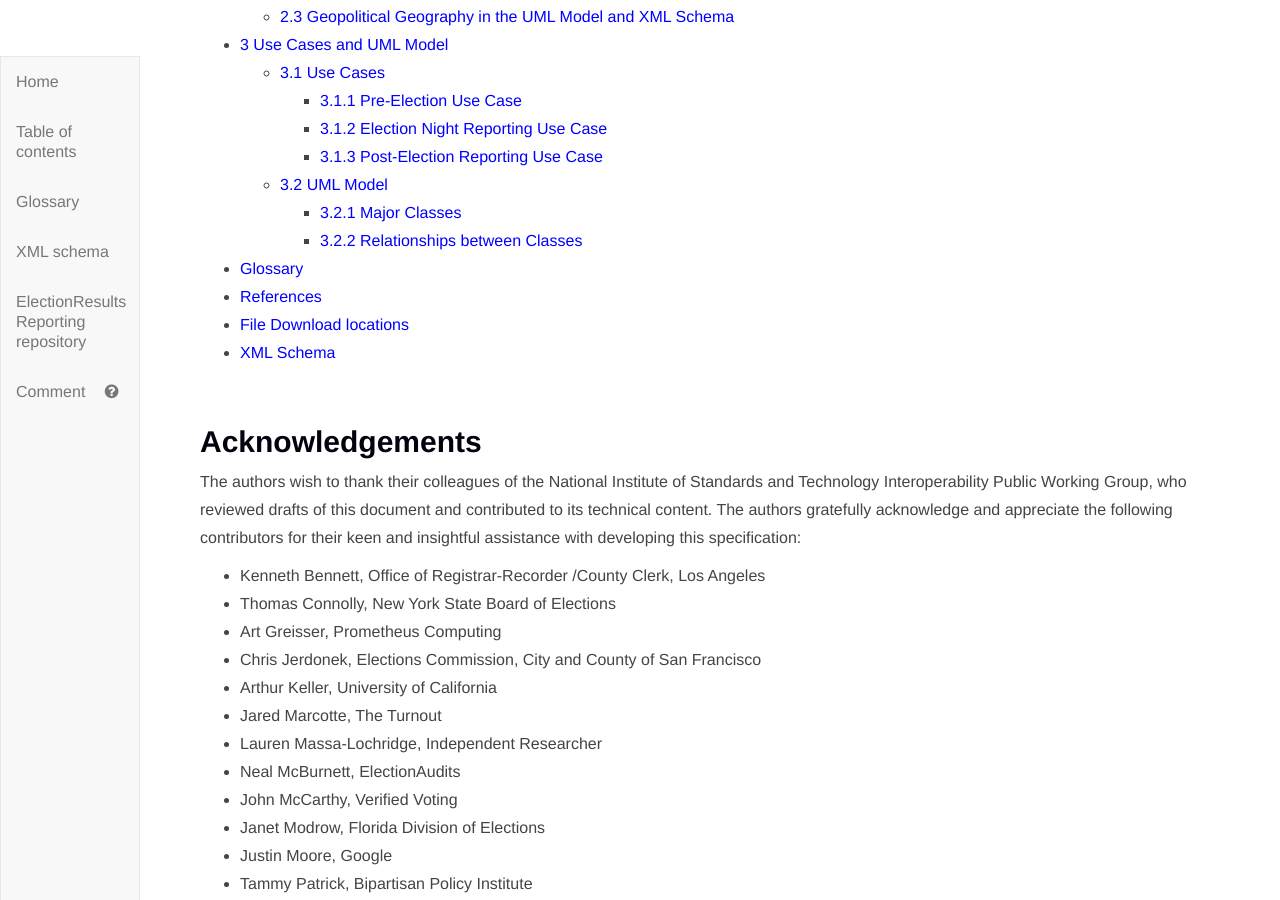
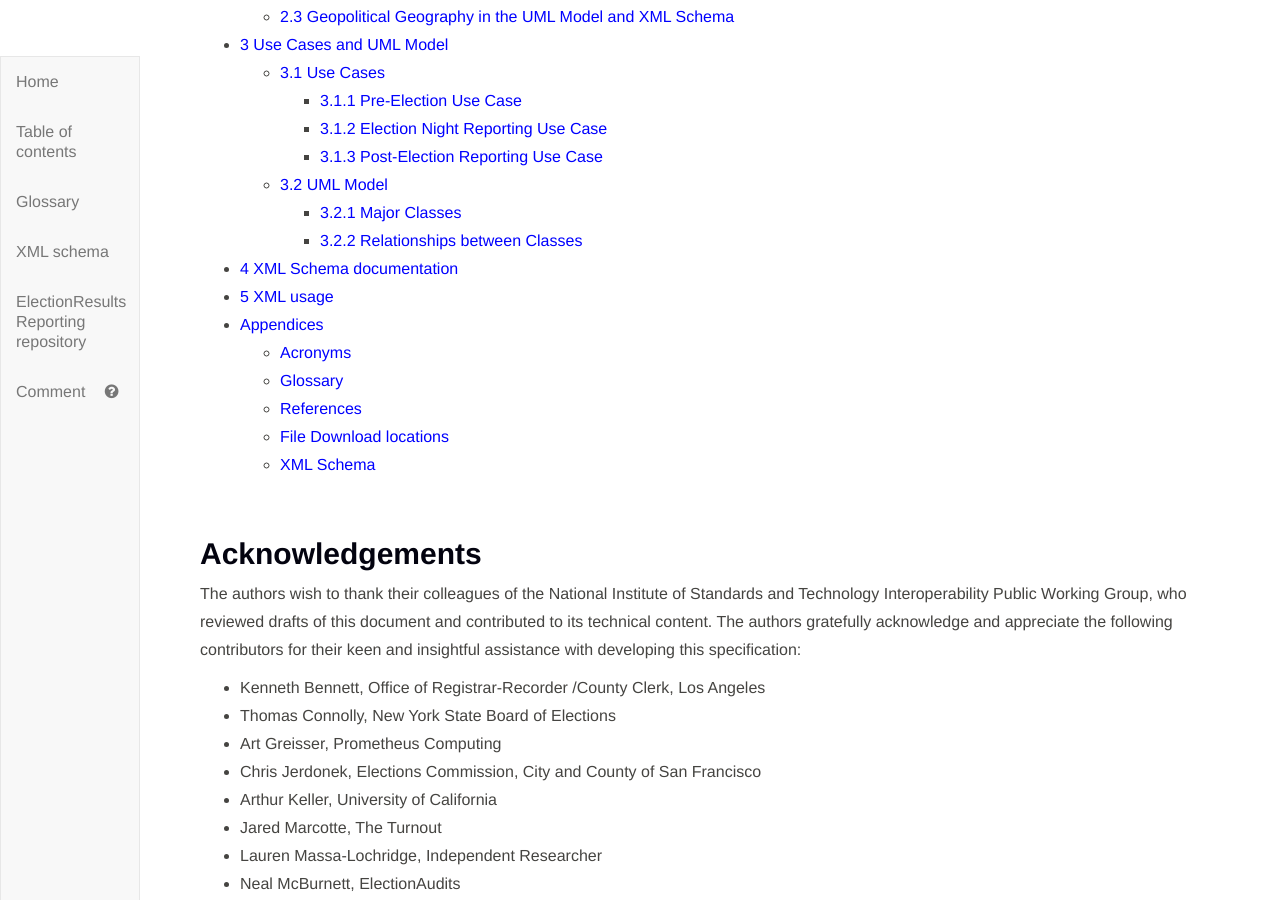
Before and after one commit to usnistgov/ElectionResultsReporting, a Jekyll site: the page built from index.md, in a window 1280 px wide and 900 px high, scrolled down 1772 px. Built offline with Jekyll 4.4.1, drawn with Linux system fonts in a browser that asks for light colours; our own code applies the rules of GitHub Pages for plain Markdown files; some of the changed text lies outside the part shown.

Commit message:
added text

```diff
--- a/index.md
+++ b/index.md
@@ -73,10 +73,14 @@ Ballot; common data format; contest; district; election results; jurisdiction; o
 	- [3.2	UML Model](#32-uml-model)
 		- [3.2.1	Major Classes](#321-major-classes)
 		- [3.2.2	Relationships between Classes](#322-relationships-between-classes)
-- [Glossary](#glossary)
-- [References](#references)
-- [File Download locations](#file-download-locations)
-- [XML Schema](#xml-schema)
+- [4 XML Schema documentation](#4-xml-schema-documentation)
+- [5 XML usage](#5-xml-usage)
+- [Appendices](#appendices)
+	- [Acronyms](#acronyms)
+	- [Glossary](#glossary)
+	- [References](#references)
+	- [File Download locations](#file-download-locations)
+	- [XML Schema](#xml-schema)
 
 <!-- /TOC -->
 
@@ -504,7 +508,15 @@ Lastly, for the directed associations in Figure 8, one can see that many of the
 
 <br>
 
-# Glossary
+# 4 XML Schema documentation
+
+# 5 XML usage
+
+# Appendices
+
+## Acronyms
+
+## Glossary
 Selected terms used throughout this document are defined below. In some of the definitions, there is ancillary information that is not part of the definition but helpful in understanding the definition; this ancillary information is preceded with �Note:�.  Synonyms are preceded with �Syn:�.
 
 **Absentee ballot:**
@@ -654,7 +666,7 @@ Vote for a candidate who is explicitly named by the voter in lieu of choosing a
 
 <br>
 
-# References
+## References
 [1] W3C, Extensible Markup Language (XML) 1.0 (Fifth Edition), W3C Recommendation, November 26, 2008, http://www.w3.org/TR/xml/ [accessed 2/1/2016].
 
 [2] Object Management Group (OMG), UML Specification version 1.1 (OMG document ad/97-08-11) September 22, 2011, http://omg.org/ [accessed 2/1/2016].
@@ -681,7 +693,7 @@ Vote for a candidate who is explicitly named by the voter in lieu of choosing a
 
 <br>
 
-# File Download locations
+## File Download locations
 The files associated with this specification are available for download from a NIST repository.
 
 These files are:
@@ -698,7 +710,7 @@ Other files or updates to the files may be added.  The repository can be found v
 
 <br>
 
-# XML Schema
+## XML Schema
     <?xml version="1.0" encoding="UTF-8"?>
     <!-- Version 1.0-50, January 11, 2016, NIST Election Results CDF Specification -->
     <xsd:schema xmlns="NIST_V1_election_results_cdf.xsd" xmlns:ds="http://www.w3.org/2000/09/xmldsig#" xmlns:xsd="http://www.w3.org/2001/XMLSchema" targetNamespace="NIST_V1_election_results_cdf.xsd" elementFormDefault="qualified" version="1.0">
```
